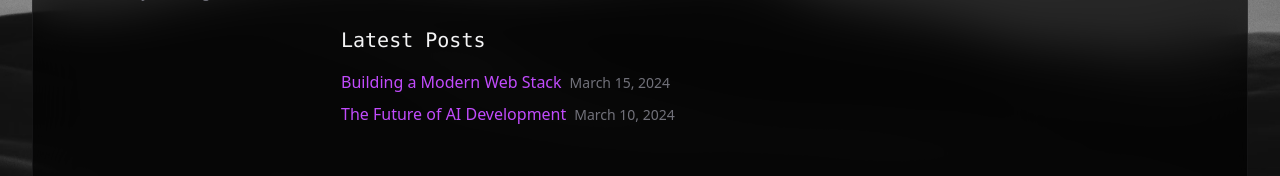
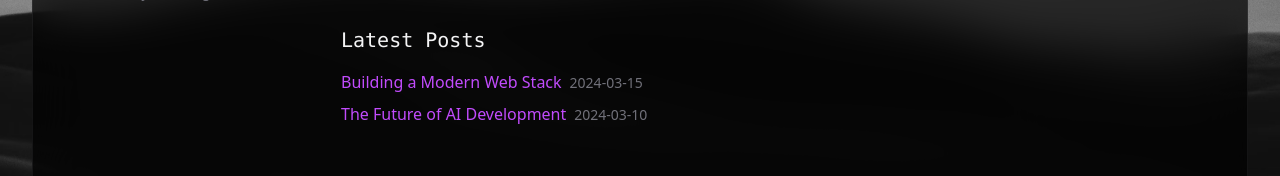
Before and after one commit to rydcunningham/edgerunner, a Next.js app in the folder apps/web/: page / in a window 1280 px wide. Shown: the part 395-571 px from the top of the page. Built offline with nearby package versions, Linux system fonts and the light colour scheme.

Commit message:
modified homepage and blog post page format

```diff
--- a/apps/web/app/blog/[slug]/page.tsx
+++ b/apps/web/app/blog/[slug]/page.tsx
@@ -1,5 +1,6 @@
 import { getBlogPosts } from '../../../lib/blog'
 import { notFound } from 'next/navigation'
+import Link from 'next/link'
 
 export default function BlogPost({ params }: { params: { slug: string } }) {
   const posts = getBlogPosts()
@@ -11,7 +12,15 @@ export default function BlogPost({ params }: { params: { slug: string } }) {
 
   return (
     <div className="space-y-8">
-      <header className="space-y-2">
+      <header className="space-y-2 relative">
+        <div className="absolute right-0 top-0">
+          <Link
+            href="/blog"
+            className="text-sm text-zinc-500 hover:text-[#C14BFC] font-mono"
+          >
+            ← back to blog
+          </Link>
+        </div>
         <h2 className="text-xl font-mono text-[#C14BFC]">{post.title}</h2>
         <div className="flex gap-4 text-sm text-zinc-500 font-mono">
           <span>{post.date}</span>
--- a/apps/web/app/page.tsx
+++ b/apps/web/app/page.tsx
@@ -1,10 +1,14 @@
 import { type Metadata } from 'next'
+import { getBlogPosts } from '../lib/blog'
+import Link from 'next/link'
 
 export const metadata: Metadata = {
   title: 'Home',
 }
 
 export default function Home() {
+  const latestPosts = getBlogPosts().slice(0, 2) // Get latest 2 posts (already sorted by date)
+
   return (
     <div className="space-y-12">
       <section className="space-y-4">
@@ -27,14 +31,16 @@ export default function Home() {
       <section className="space-y-4">
         <h2 className="text-xl font-mono">Latest Posts</h2>
         <div className="space-y-2">
-          <a href="/blog/modern-web-stack" className="block group">
-            <span className="text-[#C14BFC] group-hover:underline">Building a Modern Web Stack</span>
-            <span className="text-zinc-500 text-sm ml-2">March 15, 2024</span>
-          </a>
-          <a href="/blog/future-of-ai" className="block group">
-            <span className="text-[#C14BFC] group-hover:underline">The Future of AI Development</span>
-            <span className="text-zinc-500 text-sm ml-2">March 10, 2024</span>
-          </a>
+          {latestPosts.map(post => (
+            <Link
+              key={post.slug}
+              href={`/blog/${post.slug}`}
+              className="block group"
+            >
+              <span className="text-[#C14BFC] group-hover:underline">{post.title}</span>
+              <span className="text-zinc-500 text-sm ml-2">{post.date}</span>
+            </Link>
+          ))}
         </div>
       </section>
     </div>
```
